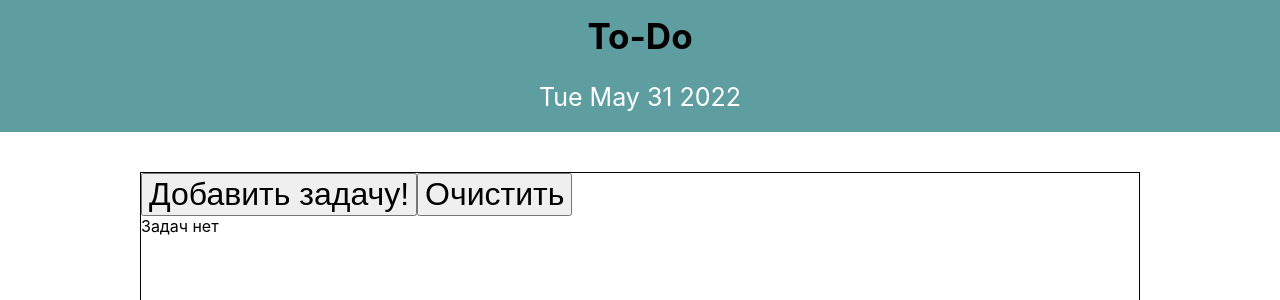
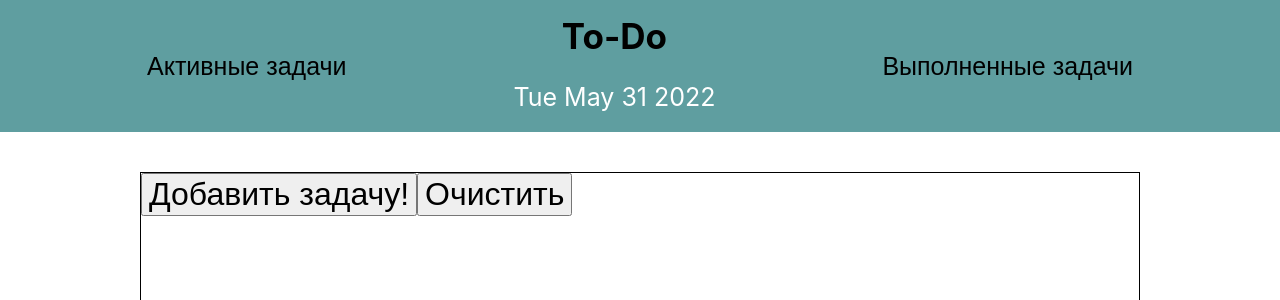
Before and after one commit to Mankeym/To-Do, a React (Create React App) app: page / in a window 1280 px wide. Shown: the top 300 px of the page. Built offline with nearby package versions, Linux system fonts and the light colour scheme.

Commit message:
'update'

```diff
--- a/src/components/Header/Header.css
+++ b/src/components/Header/Header.css
@@ -5,18 +5,31 @@
 }
 .header__container{
     max-width: 998px;
+    width: 100%;
     margin: 15px auto;
     display: flex;
-    flex-direction: column;
     align-items: center;
-    justify-content: center;
+    justify-content: space-between;
 }
 .header__title{
     margin: 0;
     font-size: 35px;
+    text-align: center;
 }
 .header__date{
     font-size: 25px;
     margin-bottom: 5px;
     color: #ffffff;
 }
+.header__button{
+    font-size: 25px;
+    border: none;
+    background: transparent;
+    cursor: pointer;
+    transform: scale(1);
+    transition: all .35s;
+}
+.header__button:hover{
+    transform: scale(1.3);
+    transition: all .35s;
+}
--- a/src/components/Header/Header.tsx
+++ b/src/components/Header/Header.tsx
@@ -1,13 +1,30 @@
 import './Header.css'
+import {useDispatch, useSelector} from "react-redux";
 
 
 export function Header(){
+    const state:any = useSelector(state => state);
+    const dispatch = useDispatch()
     const date = new Date()
+    const activeChecked = () =>{
+        if(state.checked === false){
+            dispatch({type: 'ACTIVE_CHECKED'})
+        }
+    }
+    const disabledChecked = () =>{
+        if(state.checked === true){
+            dispatch({type: 'DISABLED_CHECKED'})
+        }
+    }
     return (
         <div className={'header'}>
             <div className={'header__container'}>
-                <h2 className={'header__title'}>To-Do</h2>
-                <p className={'header__date'}>{date.toDateString()}</p>
+                <button onClick={()=>disabledChecked()} className={"header__button"}>Активные задачи</button>
+                <div>
+                    <h2 className={'header__title'}>To-Do</h2>
+                    <p className={'header__date'}>{date.toDateString()}</p>
+                </div>
+                <button onClick={()=> activeChecked()} className={"header__button"}>Выполненные задачи</button>
             </div>
         </div>
     );
--- a/src/components/Main/Main.tsx
+++ b/src/components/Main/Main.tsx
@@ -31,7 +31,7 @@ export function Main(){
     function returnTask(){
         dispatch({type: 'RETURN_TASK', payload: task.returnTask})
     }
-
+    console.log(task.checked)
     return (
 
         <div className={'main'}>
@@ -42,7 +42,7 @@ export function Main(){
                 </div>
 
                 <div className={'main__cards'}>
-                    {  task.tasks.length > 0 ?
+                    {  (task.tasks.length > 0 && task.checked == false) &&(
                         task.tasks.map((item:any)=>
                             !item.completed && (
                             <div className={'main__card'}>
@@ -51,9 +51,18 @@ export function Main(){
                                 </h3>
                                 <button onClick={()=> deleteTask(item)} style={{fontSize:"3rem"}}>+</button>
                             </div> )
-                        ) : <div>
-                            Задач нет
-                        </div>
+                        ))
+                    }
+                    {  (task.tasks.length > 0 && task.checked == true) &&(
+                        task.tasks.map((item:any)=>
+                            item.completed && (
+                                <div className={'main__card'}>
+                                    <h3 className={'main__card-name'}>
+                                        {item.title}
+                                    </h3>
+                                    <button onClick={()=> deleteTask(item)} style={{fontSize:"3rem"}}>+</button>
+                                </div> )
+                        ))
                     }
 
                 </div>
--- a/src/reducer/reducer.ts
+++ b/src/reducer/reducer.ts
@@ -1,7 +1,8 @@
 
 const defaultState = {
     tasks: [],
-    returnTask: []
+    returnTask: [],
+    checked: false
 }
 export function reducer(state:any = defaultState, action:any) {
     switch(action.type) {
@@ -9,16 +10,24 @@ export function reducer(state:any = defaultState, action:any) {
             return { ...state, tasks: [...state.tasks,...action.payload], returnTask: [...state.returnTask,...action.payload]};
         }
         case "ADD_TASK":
-            console.log(state.tasks)
-            return { ...state.tasks, tasks: [{...action.payload}, ...state.tasks]  };
+            return { ...state, tasks: [{...action.payload}, ...state.tasks]  };
         case "COMPLETED_TASK":
             return {...state, tasks: [...state.tasks.map((item:any)=> {
-                if(item.id === action.payload){
+                if(item.id === action.payload && item.completed === false){
                     item.completed = true
+                    return item
                 }
-                return item })]};
+                if(item.id === action.payload && item.completed === true){
+                    item.completed = false
+                    return item
+                }
+                 })]};
         case "RETURN_TASK":
             return {...state, tasks: state.tasks = defaultState.tasks}
+        case "ACTIVE_CHECKED":
+            return {...state, checked: state.checked = true}
+        case "DISABLED_CHECKED":
+            return {...state, checked: state.checked = false}
         default:
             return state;
     }
```
